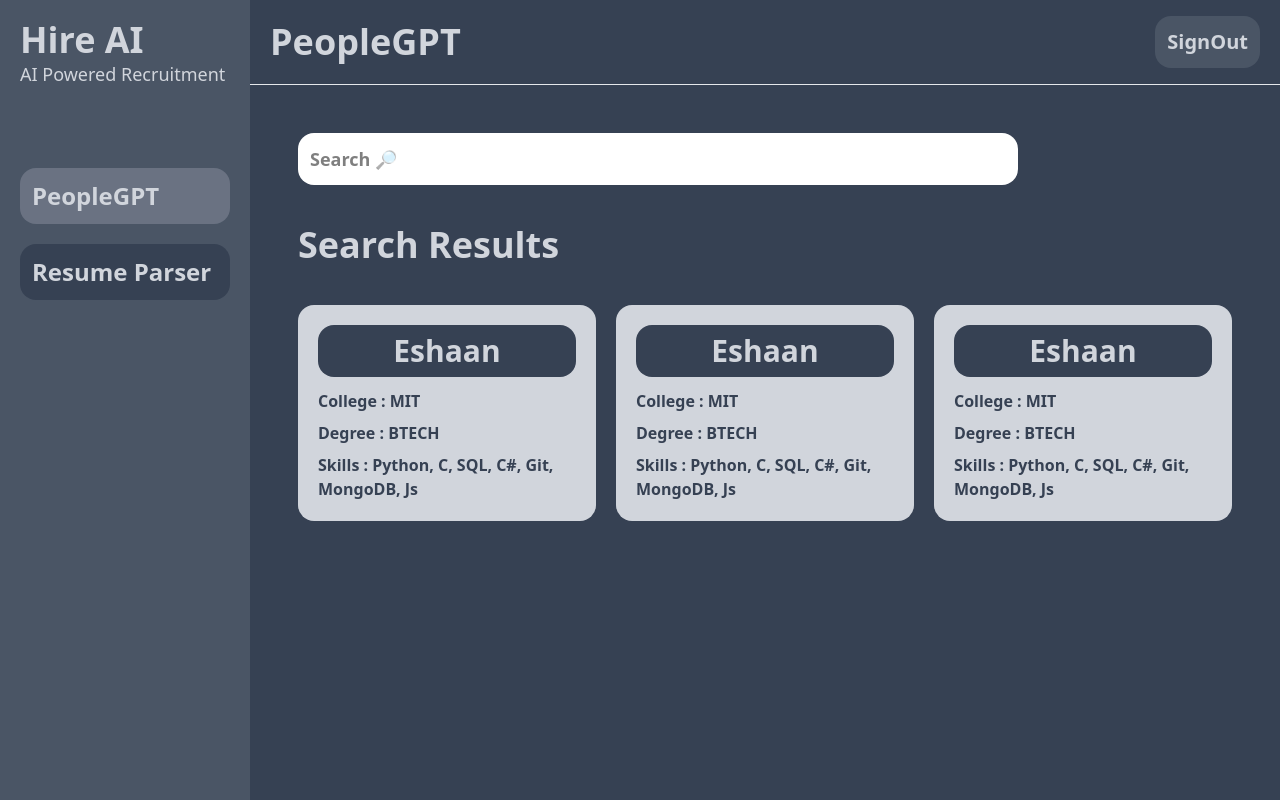
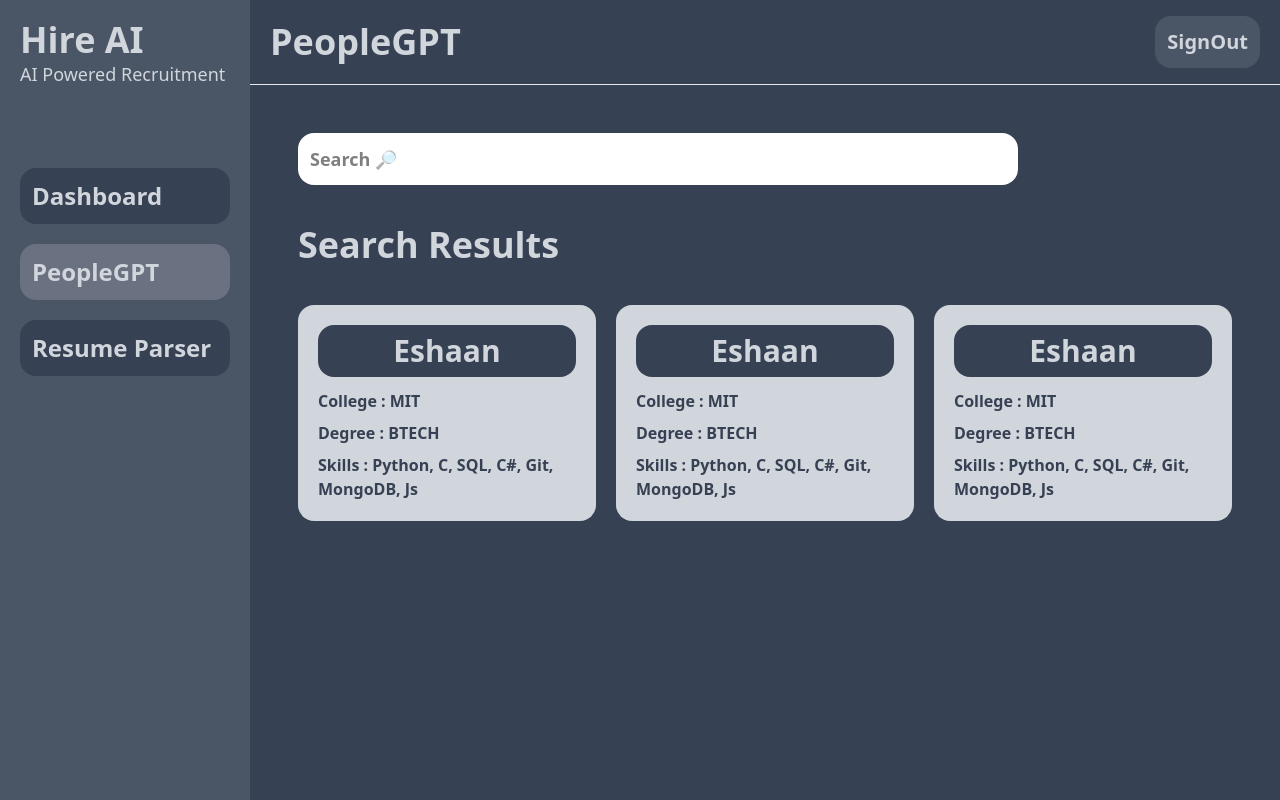
Before and after one commit to eshaansinha/hire-ai, a Next.js app: page /dashboard/peoplegpt in a window 1280 px wide. Built offline with nearby package versions, Linux system fonts and the light colour scheme.

Commit message:
Added links for page routing

```diff
--- a/src/app/dashboard/components/Hero.jsx
+++ b/src/app/dashboard/components/Hero.jsx
@@ -11,8 +11,9 @@ const Dashboard = () => {
             <p className='text-lg'>AI Powered Recruitment</p>
           </div>
           <div className='flex flex-col mt-20'>
-            <a href='/' className='text-2xl font-extrabold bg-gray-700 rounded-2xl p-3 text-gray-300 mb-5'>PeopleGPT</a>
-            <a href='/' className='text-2xl font-extrabold bg-gray-700 rounded-2xl p-3 text-gray-300'>Resume Parser</a>
+            <a href='/dashboard' className='text-2xl font-extrabold bg-gray-500 rounded-2xl p-3 text-gray-300 mb-5'>Dashboard</a>
+            <a href='/dashboard/peoplegpt' className='text-2xl font-extrabold bg-gray-700 rounded-2xl p-3 text-gray-300 mb-5'>PeopleGPT</a>
+            <a href='/dashboard/resumeparser' className='text-2xl font-extrabold bg-gray-700 rounded-2xl p-3 text-gray-300'>Resume Parser</a>
           </div>
         </div>
 
--- a/src/app/dashboard/peoplegpt/components/Hero.jsx
+++ b/src/app/dashboard/peoplegpt/components/Hero.jsx
@@ -11,8 +11,9 @@ const Hero = () => {
             <p className='text-lg'>AI Powered Recruitment</p>
           </div>
           <div className='flex flex-col mt-20'>
-            <a href='/' className='text-2xl font-extrabold bg-gray-500 rounded-2xl p-3 text-gray-300 mb-5'>PeopleGPT</a>
-            <a href='/' className='text-2xl font-extrabold bg-gray-700 rounded-2xl p-3 text-gray-300'>Resume Parser</a>
+            <a href='/dashboard' className='text-2xl font-extrabold bg-gray-700 rounded-2xl p-3 text-gray-300 mb-5'>Dashboard</a>
+            <a href='/dashboard/peoplegpt' className='text-2xl font-extrabold bg-gray-500 rounded-2xl p-3 text-gray-300 mb-5'>PeopleGPT</a>
+            <a href='/dashboard/resumeparser' className='text-2xl font-extrabold bg-gray-700 rounded-2xl p-3 text-gray-300'>Resume Parser</a>
           </div>
         </div>
 
--- a/src/app/dashboard/resumeparser/components/Hero.jsx
+++ b/src/app/dashboard/resumeparser/components/Hero.jsx
@@ -14,8 +14,9 @@ const Hero = () => {
             <p className='text-lg'>AI Powered Recruitment</p>
           </div>
           <div className='flex flex-col mt-20'>
-            <a href='/' className='text-2xl font-extrabold bg-gray-700 rounded-2xl p-3 text-gray-300 mb-5'>PeopleGPT</a>
-            <a href='/' className='text-2xl font-extrabold bg-gray-500 rounded-2xl p-3 text-gray-300'>Resume Parser</a>
+            <a href='/dashboard' className='text-2xl font-extrabold bg-gray-700 rounded-2xl p-3 text-gray-300 mb-5'>Dashboard</a>
+            <a href='/dashboard/peoplegpt' className='text-2xl font-extrabold bg-gray-700 rounded-2xl p-3 text-gray-300 mb-5'>PeopleGPT</a>
+            <a href='/dashboard/resumeparser' className='text-2xl font-extrabold bg-gray-500 rounded-2xl p-3 text-gray-300'>Resume Parser</a>
           </div>
         </div>
 
@@ -39,7 +40,7 @@ const Hero = () => {
                 <div className='mt-10'>
                     <h1 className='text-gray-300 font-extrabold text-3xl'>Parsing Results:</h1>
                     <div className='bg-gray-300 mt-10 p-5 rounded-2xl'>
-                        <ReactTyped typeSpeed={40} className="text-gray-700 bg-grey font-bold txt-lg" strings={["Sample ->Eshaan Sinha \nSkills : Coding\n Experience : 5 years"]}/>
+                        <ReactTyped typeSpeed={40} className="text-gray-700 bg-grey font-bold text-xl" strings={["Sample ->Eshaan Sinha, Skills : Coding, Experience : 5 years"]}/>
                     </div>
                 </div>
             </div>
```
